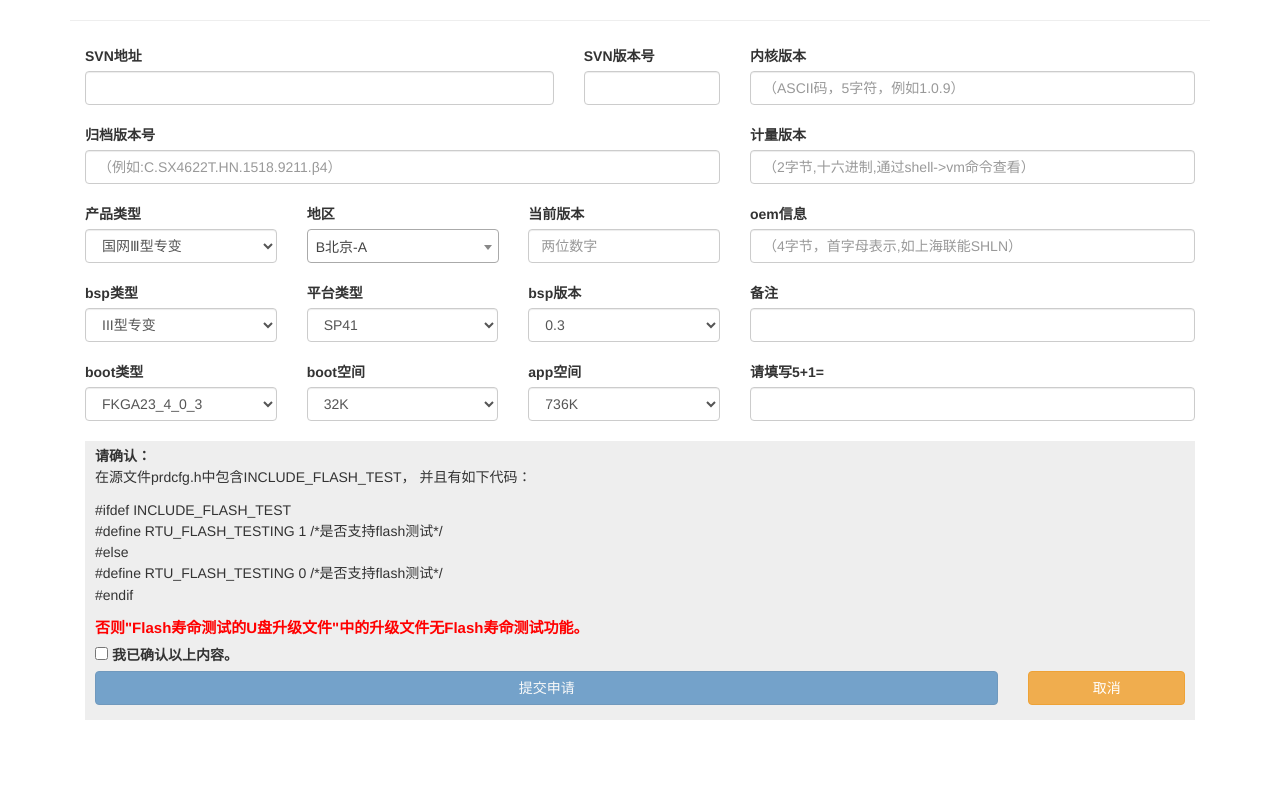
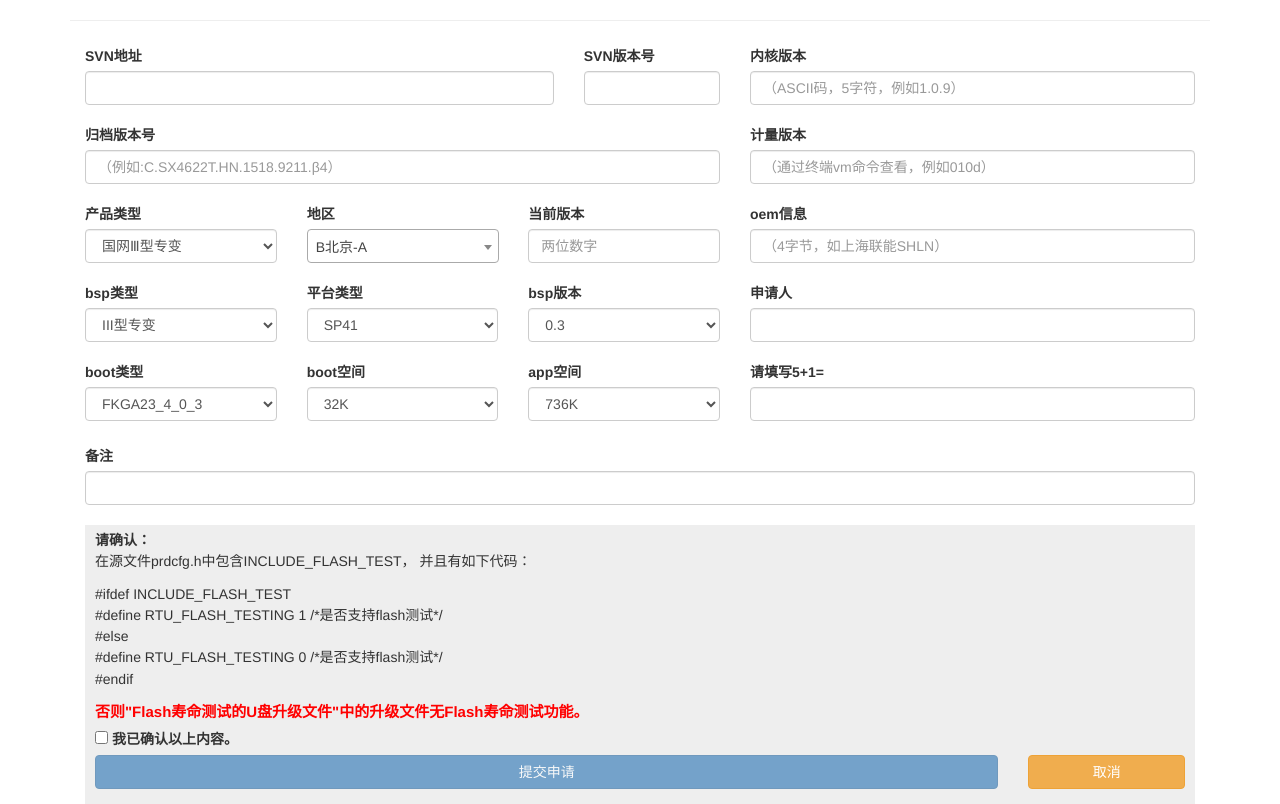
Before and after one commit to OurDreams/BuildServer, a PHP site: page /newBuild.php in a window 1280 px wide. Shown: the part 55-859 px from the top of the page. Before the commit the page ends 775 px from the top, so only its background shows below. Run offline with PHP 8.4, Linux system fonts and the light colour scheme.

Commit message:
zk bug fix

```diff
--- a/index.php
+++ b/index.php
@@ -101,7 +101,7 @@ h1 small
                             <h4 class="modal-title" id="myModalLabel">错误信息</h4>
                         </div>
                         <div class="modal-body">
-                            <iframe frameborder="0" width="100%" src="<?php echo $row['err_log_url'];?>"></iframe>
+                            <iframe frameborder="0" width="100%" src="<?php echo $row['err_log_url'];?>" charset='gbk'></iframe>
                         </div>
                     </div>
                 </div>
--- a/newBuild.php
+++ b/newBuild.php
@@ -239,7 +239,7 @@ h1 small
                 <div class="col-xs-12">
                     <div class="form-group">
                         <label>内核版本</label>
-                        <input type="text" class="form-control" name="kernel_ver" required placeholder="（ASCII码，5字符，例如1.0.9）" />
+                        <input type="text" class="form-control" name="kernel_ver" required placeholder="（ASCII码，5字符，例如1.0.9）"/>
                     </div>
                 </div>
             </div>
@@ -247,7 +247,7 @@ h1 small
                 <div class="col-xs-12">
                     <div class="form-group">
                         <label>计量版本</label>
-                        <input type="text" class="form-control" name="meter_ver" required placeholder="（2字节,十六进制,通过shell->vm命令查看）" />
+                        <input type="text" class="form-control" name="meter_ver" required placeholder="（通过终端vm命令查看，例如010d）"/>
                     </div>
                 </div>
             </div>
@@ -255,15 +255,15 @@ h1 small
                 <div class="col-xs-12">
                     <div class="form-group">
                         <label>oem信息</label>
-                        <input type="text" class="form-control" name="oem_ver" placeholder="（4字节，首字母表示,如上海联能SHLN）" />
+                        <input type="text" class="form-control" name="oem_ver" placeholder="（4字节，如上海联能SHLN）"/>
                     </div>
                 </div>
             </div>
             <div class="row">
                 <div class="col-xs-12">
                     <div class="form-group">
-                        <label>备注</label>
-                        <input type="text" class="form-control" name="build_note" required/>
+                        <label>申请人</label>
+                        <input type="text" class="form-control" name="user_name" required/>
                     </div>
                 </div>
             </div>
@@ -278,6 +278,14 @@ h1 small
         </div>
 
         <div class="col-xs-12">
+            <div class="row">
+                <div class="col-xs-12">
+                    <div class="form-group">
+                        <label>备注</label>
+                        <input type="text" class="form-control" name="build_note" required/>
+                    </div>
+                </div>
+            </div>
             <div display=block style="background-color:#eeeeee; line-height: 80%; padding: 10px;">
                 <p style="font-weight:bold;">请确认：</p>
                 <p>在源文件prdcfg.h中包含INCLUDE_FLASH_TEST， 并且有如下代码：</p>
```
Also changed, not shown: newbuild_action.php (+6 -5 lines), 1 other file.
